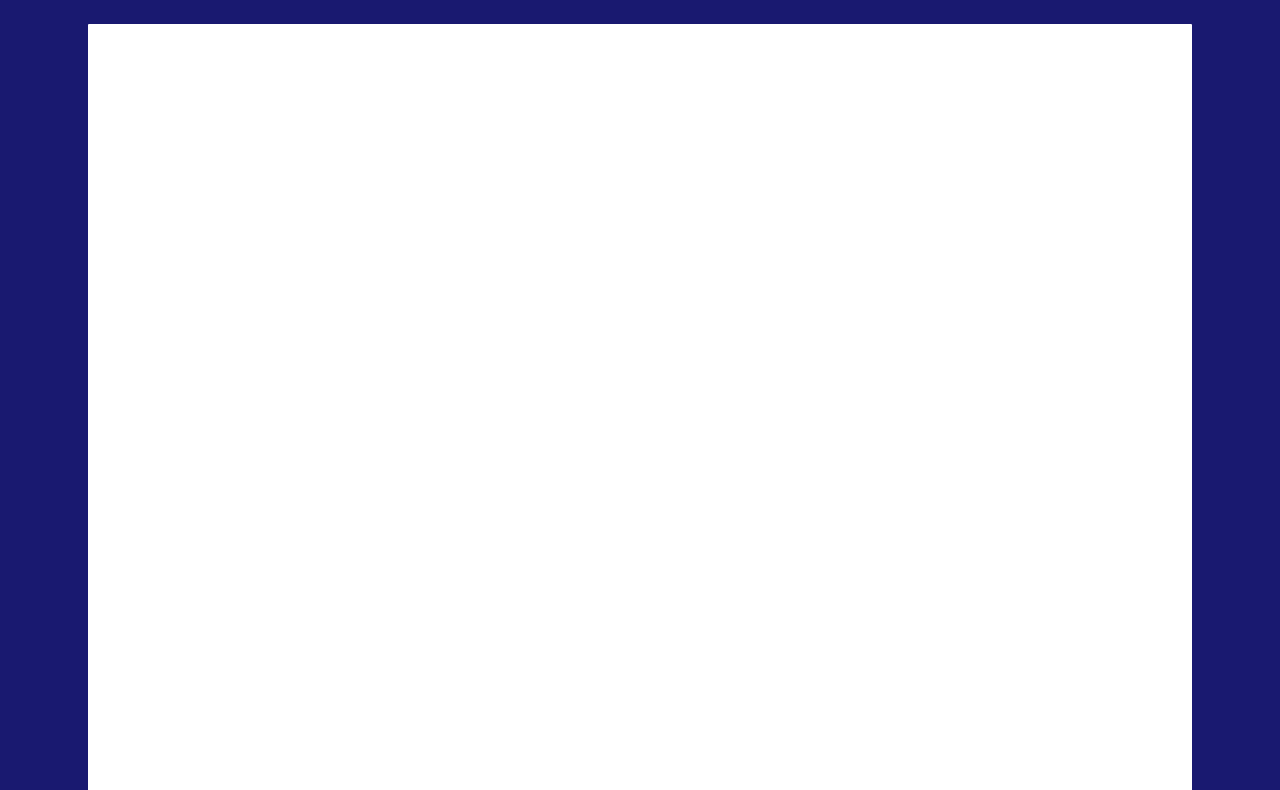
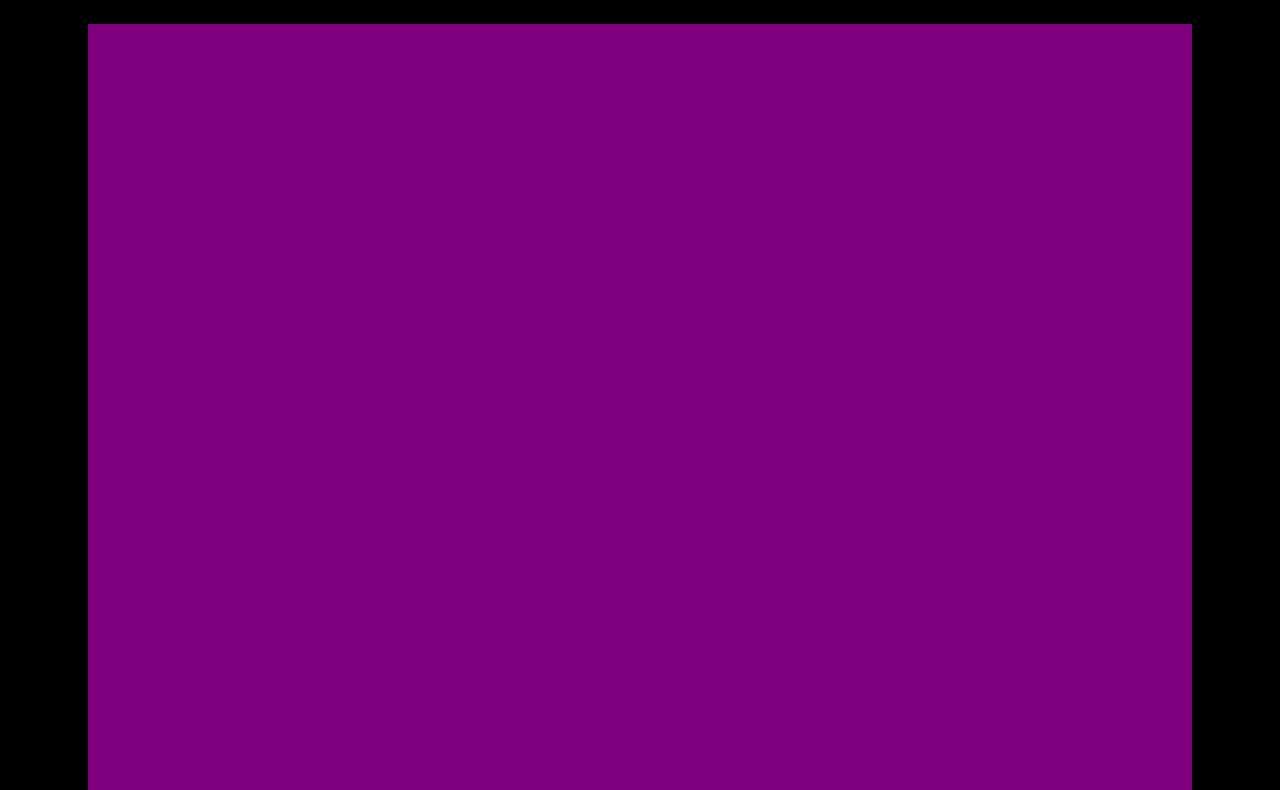
Before and after one commit to Goron/totkpro, a plain HTML site: page index.html in a window 1280 px wide. Shown: the part 104-894 px from the top of the page. Drawn offline with Linux system fonts and the light colour scheme.

Commit message:
Primeiro commit

```diff
--- a/index.html
+++ b/index.html
@@ -2,15 +2,15 @@
 <head>
     <title>Zeldinha</title>
 
-    <style>
+     <style>
         body {
             height: 230vh;
-            background-color: midnightblue;
+            background-color: black;
             background-position: center center;
         }
 
         div.bloco {
-            background-color: white;
+            background-color: purple;
             height: 1500px;
             border-radius: 1px;
             margin-top: 40px;
@@ -37,6 +37,7 @@
 </head>
 
 <body>
+
     <header class="menu-principal">
         <div class="logo-container">
             <img src="./img/triforce.png" class="triforce">
```
